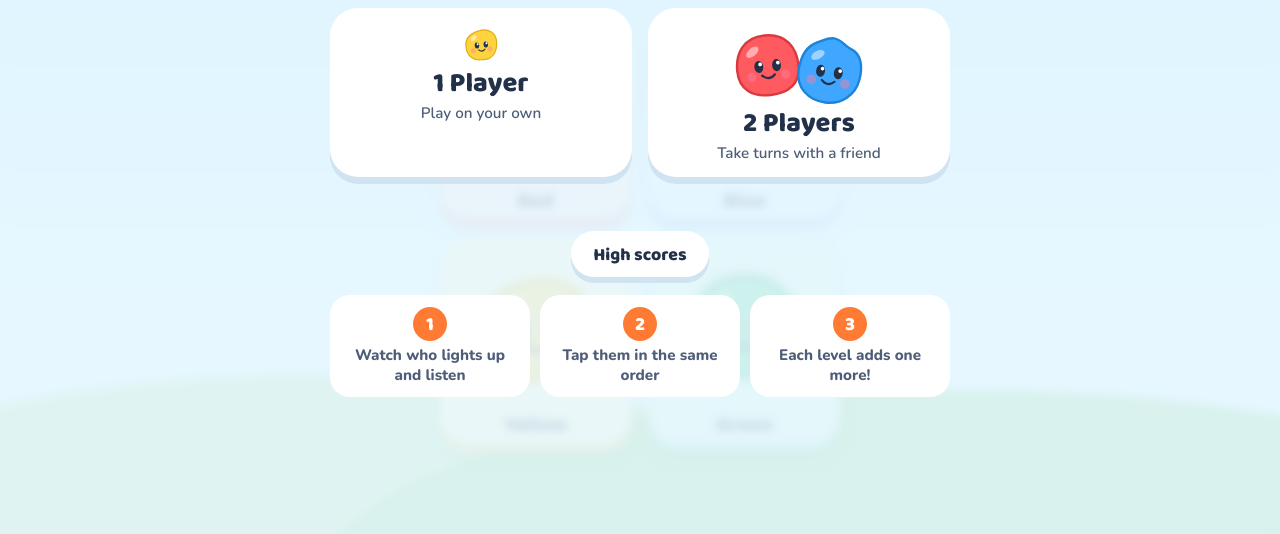
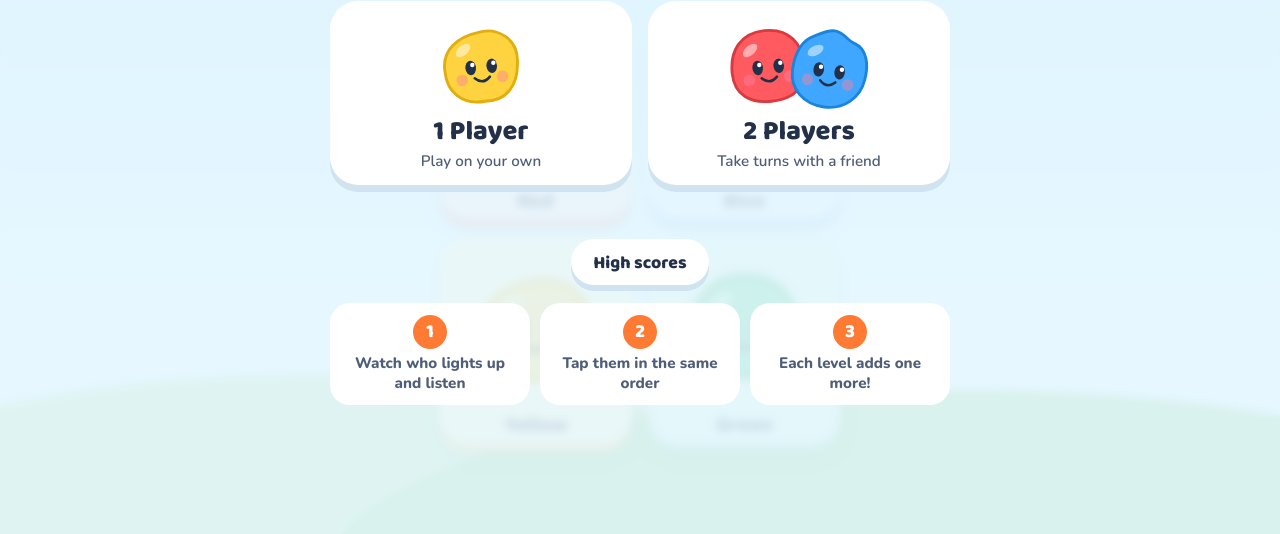
Before and after one commit to vincent-s/copy-critters, a plain HTML site: page index.html in a window 1280 px wide. Shown: the part 266-800 px from the top of the page. Drawn offline with nearby package versions, Linux system fonts and the light colour scheme.

Commit message:
Make menu button blobs the same size
Co-Authored-By: Claude Opus 5.5 <noreply@anthropic.com>

```diff
--- a/index.html
+++ b/index.html
@@ -218,9 +218,9 @@ body {
 .mode:hover { transform: translateY(-3px); box-shadow: 0 10px 0 var(--card-edge); }
 .mode:active { transform: translateY(5px); box-shadow: 0 2px 0 var(--card-edge); }
 .mode:focus-visible, .btn:focus-visible, .round-btn:focus-visible, .name-input:focus-visible { outline: 4px solid var(--accent); outline-offset: 3px; }
-.mode .art { display: flex; justify-content: center; }
-.mode .art svg { width: 44%; max-width: 92px; height: auto; }
-.mode .art svg + svg { margin-left: -10%; transform: rotate(8deg) translateY(6px); }
+.mode .art { display: flex; justify-content: center; align-items: center; width: 100%; height: clamp(72px, 20vw, 96px); }
+.mode .art svg { height: 100%; width: auto; flex: none; }
+.mode .art svg + svg { margin-left: -12%; transform: rotate(8deg) translateY(4px); }
 .mode .art svg:first-child { transform: rotate(-6deg); }
 .mode strong { font-family: var(--display); font-weight: 800; font-size: 1.7rem; line-height: 1.1; }
 .mode em { font-style: normal; font-weight: 600; color: var(--ink-soft); font-size: .95rem; }
```
